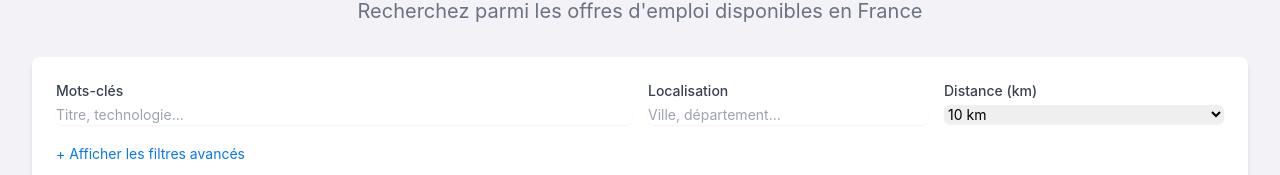
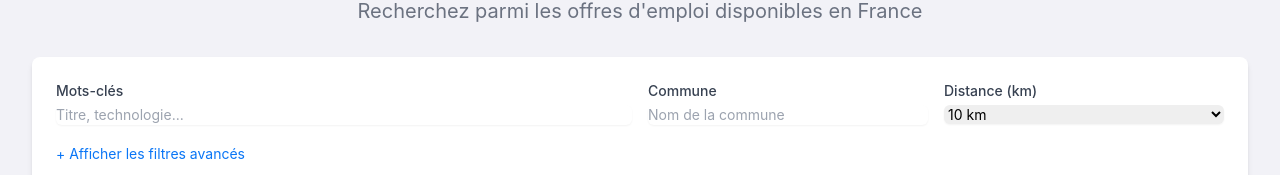
Before and after one commit to creach-t/job-search-france-travail-api, a React (Create React App) app: page / in a window 1280 px wide. Shown: the part 147-322 px from the top of the page. Built offline with nearby package versions, Linux system fonts and the light colour scheme.

Commit message:
Intégration du composant CommuneSearch dans le formulaire de recherche

```diff
--- a/src/components/SearchForm.js
+++ b/src/components/SearchForm.js
@@ -1,4 +1,5 @@
 import { useState } from 'react';
+import CommuneSearch from './CommuneSearch';
 
 // Données pour les listes déroulantes
 const experienceOptions = [
@@ -41,7 +42,7 @@ const webDevelopmentSkills = [
 
 const SearchForm = ({ onSearch }) => {
   const [keywords, setKeywords] = useState('');
-  const [location, setLocation] = useState('');
+  const [selectedCommune, setSelectedCommune] = useState(null);
   const [distance, setDistance] = useState('10');
   const [experience, setExperience] = useState('');
   const [contractType, setContractType] = useState('');
@@ -58,11 +59,6 @@ const SearchForm = ({ onSearch }) => {
     // Vérifier les limites de taille pour éviter l'erreur 431
     if (keywords.length > 20) {
       setError('Les mots-clés sont trop longs (max 20 caractères). Veuillez réduire votre recherche.');
-      return;
-    }
-
-    if (location.length > 20) {
-      setError('La localisation est trop longue (max 20 caractères). Veuillez la simplifier.');
       return;
     }
 
@@ -96,11 +92,15 @@ const SearchForm = ({ onSearch }) => {
     // Construire les paramètres de recherche
     const searchParams = {
       keywords: finalKeywords,
-      location: location.substring(0, 20),
       distance: distance || '10',
       experience,
       contractType
     };
+
+    // Ajouter le code INSEE de la commune si disponible, sinon mettre null
+    if (selectedCommune) {
+      searchParams.location = selectedCommune.code; // Code INSEE pour l'API France Travail
+    }
 
     // Ajouter les nouveaux paramètres s'ils sont sélectionnés
     if (qualification) {
@@ -112,6 +112,10 @@ const SearchForm = ({ onSearch }) => {
     }
 
     onSearch(searchParams);
+  };
+
+  const handleCommuneSelect = (commune) => {
+    setSelectedCommune(commune);
   };
 
   const handleSkillChange = (skill) => {
@@ -161,17 +165,9 @@ const SearchForm = ({ onSearch }) => {
 
           <div>
             <label htmlFor="location" className="block text-sm font-medium text-gray-700">
-              Localisation
+              Commune
             </label>
-            <input
-              type="text"
-              id="location"
-              value={location}
-              onChange={(e) => setLocation(e.target.value)}
-              className="mt-1 block w-full rounded-md border-gray-300 shadow-sm focus:border-ft-blue focus:ring-ft-blue sm:text-sm"
-              placeholder="Ville, département..."
-              maxLength={20}
-            />
+            <CommuneSearch onSelect={handleCommuneSelect} />
           </div>
 
           <div>
```
